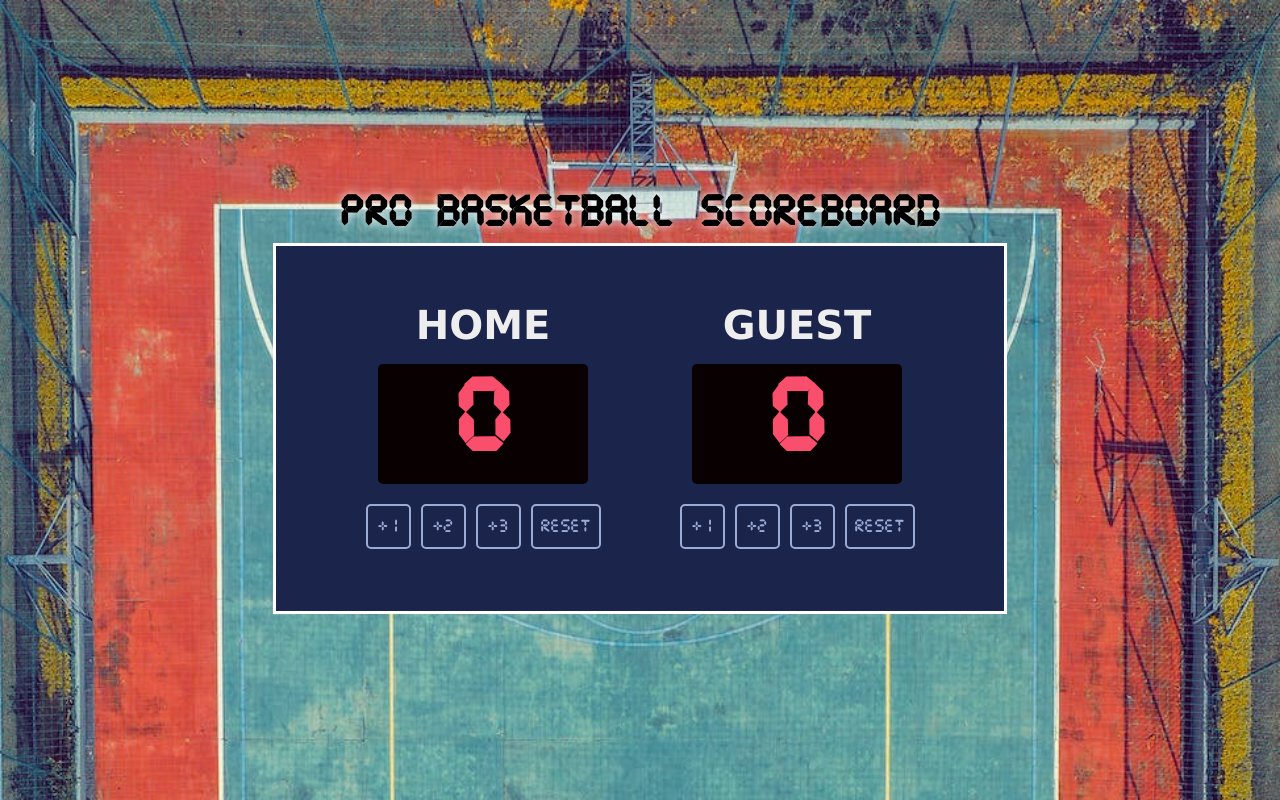
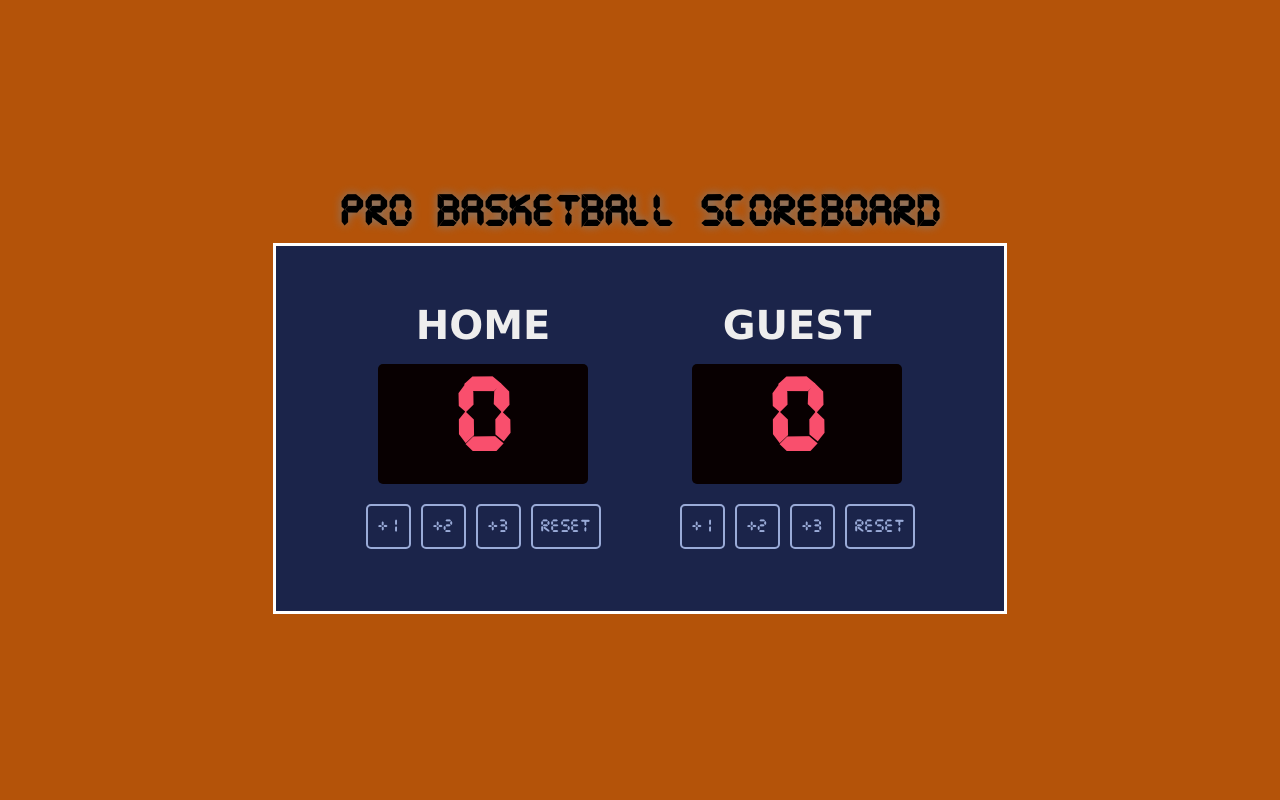
Before and after one commit to xAnDrOm3dAx/basketball-scoreboard, a plain HTML site: page index.html in a window 1280 px wide. Drawn offline with Linux system fonts and the light colour scheme.

Commit message:
remove b-ground img

```diff
--- a/style.css
+++ b/style.css
@@ -48,9 +48,7 @@
 /* End of CSS Reset - Start of Styling */
 
 html {
-  background-image: url("assets/court.jpeg");
   background-color: #B45309;
-  background-size: cover;
 }
 
 /* Fonts */
@@ -67,7 +65,7 @@ html {
 h1 {
   text-align: center;
   font-size: 2.4rem;
-  text-shadow: 0px 0px 10px white;
+  text-shadow: 0px 0px 10px grey;
 }
 
 body {
```
